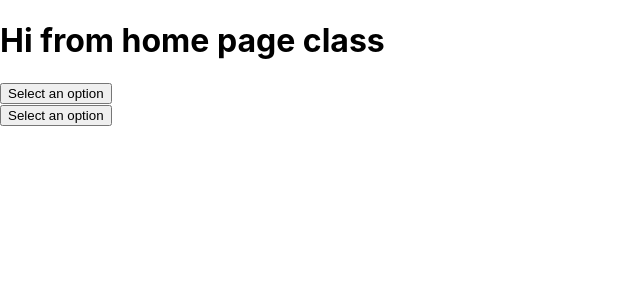
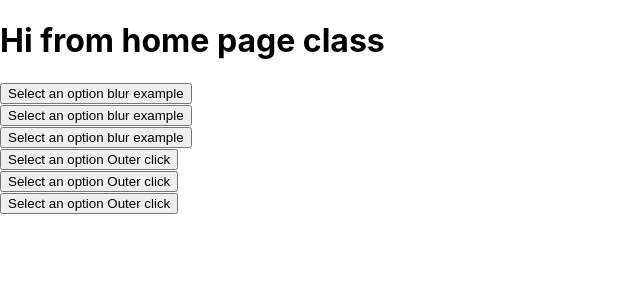
Before and after one commit to ajittupe2548/react-practice, a React (Create React App) app: page / in a window 1280 px wide. Shown: the top 300 px of the page, without its empty margins (0-640 px from the left). Built offline with nearby package versions, Linux system fonts and the light colour scheme.

Commit message:
Updated : To understand easily

```diff
--- a/src/Components/BlurExample.js
+++ b/src/Components/BlurExample.js
@@ -45,7 +45,7 @@ export default class BlurExample extends React.Component {
             aria-haspopup="true"
             aria-expanded={this.state.isOpen}
             >
-            Select an option
+            Select an option blur example
             </button>
             {this.state.isOpen && (
             <ul>
--- a/src/Components/CHome.js
+++ b/src/Components/CHome.js
@@ -8,6 +8,10 @@ class CHome extends Component {
             <div>
                 <h1 className="heading">Hi from home page class</h1>
                 <BlurExample/>
+                <BlurExample/>
+                <BlurExample/>
+                <OuterClickExample />
+                <OuterClickExample />
                 <OuterClickExample />
             </div>
         )
--- a/src/Components/OuterClickExample.js
+++ b/src/Components/OuterClickExample.js
@@ -37,7 +37,7 @@ class OuterClickExample extends React.Component {
   render() {
     return (
       <div ref={this.toggleContainer}>
-        <button onClick={this.onClickHandler}>Select an option</button>
+        <button onClick={this.onClickHandler}>Select an option Outer click</button>
         {this.state.isOpen && (
           <ul>
             <li>Option 1</li>
```
